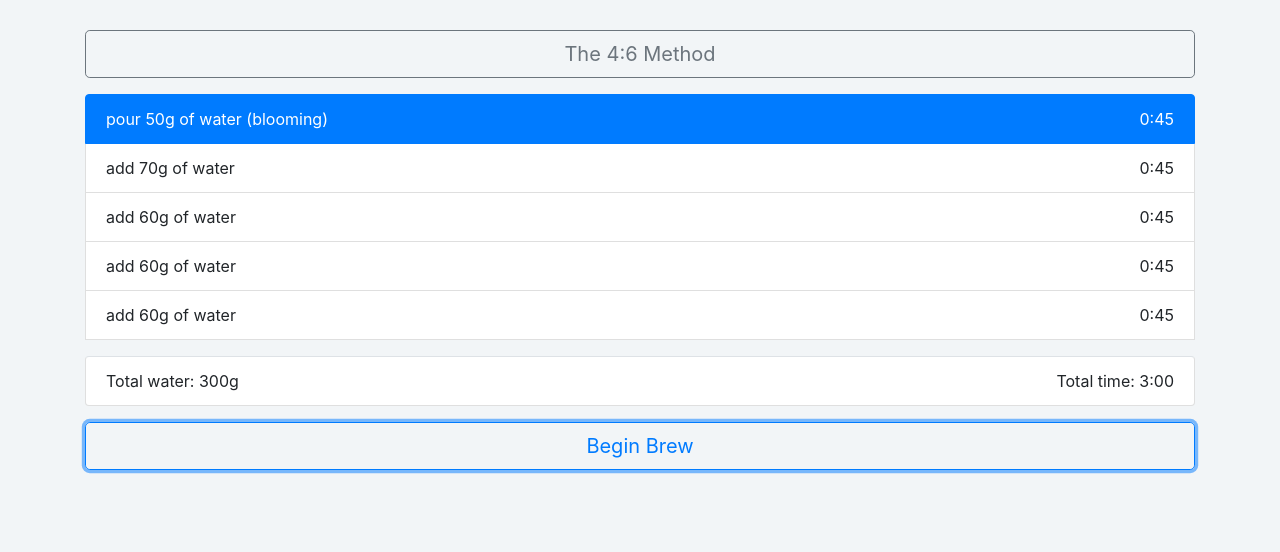
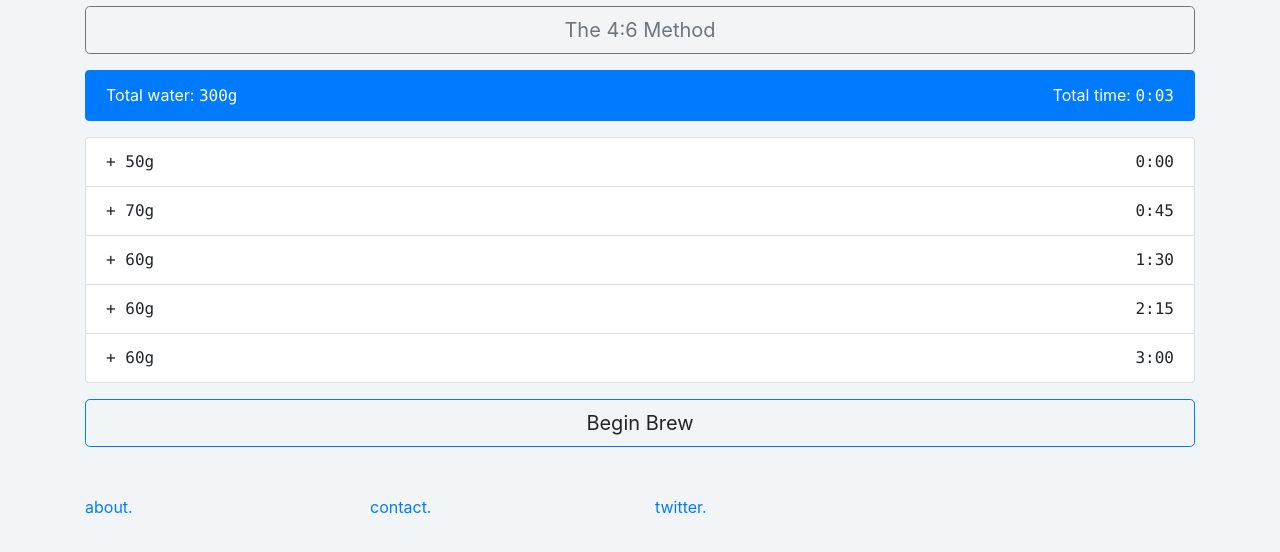
Before and after one commit to Thomascountz/kaffe, a plain HTML site: page index.html in a window 1280 px wide. Both pictures are taken after a click on the button "Begin Brew". Shown: the part 242-794 px from the top of the page. Drawn offline with nearby package versions, Linux system fonts and the light colour scheme.

Commit message:
add timer

```diff
--- a/dist/scripts.js
+++ b/dist/scripts.js
@@ -0,0 +1,36 @@
+"use strict";
+var timerStarted = false;
+function startBrew() {
+    if (timerStarted == true) {
+        return;
+    }
+    var brewTimer = document.getElementById("brew-timer");
+    if (brewTimer == null) {
+        console.error("No element with id: `brew-timer` found in DOM");
+        return;
+    }
+    timerStarted = true;
+    startTimer(brewTimer);
+}
+function startTimer(brewTimer) {
+    var currentTime = brewTimer.innerHTML;
+    var minuteAndSecond = currentTime.split(/[:]+/);
+    var minute = Number(minuteAndSecond[0]);
+    var second = Number(minuteAndSecond[1]);
+    var nextSecond = second + 1;
+    var nextMinute = minute;
+    if (nextSecond > 59) {
+        nextSecond = 0;
+    }
+    if (nextSecond == 0) {
+        nextMinute = minute + 1;
+    }
+    var newTime = displayTime(nextMinute, nextSecond);
+    brewTimer.innerHTML = newTime;
+    console.log(newTime);
+    setTimeout(function () { startTimer(brewTimer); }, 1000);
+}
+function displayTime(minute, second) {
+    return minute + ":" + String(second).padStart(2, "0");
+}
+//# sourceMappingURL=scripts.js.map
--- a/index.html
+++ b/index.html
@@ -18,10 +18,10 @@
       <div class="row mt-5 mb-5">
         <div class="media"><img src="dist/images/pourover-logo.png" alt="pourover logo" width="80" height="80"></div>
       </div>
-        <h1 class="mb-5">
-          kaffe.
-          <span class="font-weight-lighter">v.0.0.1</span>
-        </h1>
+      <h1 class="mb-4">
+        kaffe.
+        <span class="font-weight-lighter">v.0.0.1</span>
+      </h1>
       <p>
       <a class="btn btn-outline-secondary btn-lg btn-block" data-toggle="collapse" href="#methodDetails" role="button" aria-expanded="false" aria-controls="methodDetails"> The 4:6 Method </a>
       </p>
@@ -51,20 +51,33 @@
               <p class="ml-4">
               The remaining number of pours (60%) will decide the strength of the coffee. A fewer number of pours will introduce less agitation to the coffee bed and the final cup will taste less strong. A larger number of pours will introduce more agitation to the coffee bed (increasing extraction), and the final cup will taste stronger.
               </p>
-              <a class="text-right" href="https://kurasu.kyoto/blogs/kurasu-journal/2016-world-brewers-cup-champion-tetsu-kasuya">source.</a>
-              <a class="btn btn-outline-primary btn-lg" href="#" role="button">Begin Brew</a>
+              <a class="text-right mb-3" href="https://kurasu.kyoto/blogs/kurasu-journal/2016-world-brewers-cup-champion-tetsu-kasuya">source.</a>
+              <a class="btn btn-outline-primary btn-lg" onclick="startBrew()" role="button">Begin Brew</a>
         </div>
       </div>
 
       <ul class="list-group">
-        <li class="list-group-item active"><p class="float-left">pour 50g of water (blooming)</p><p id="timer" class="float-right">0:45</p></li>
-        <li class="list-group-item"><p class="float-left">add 70g of water</p><p class="float-right">0:45</p></li>
-        <li class="list-group-item"><p class="float-left">add 60g of water</p><p class="float-right">0:45</p></li>
-        <li class="list-group-item"><p class="float-left">add 60g of water</p><p class="float-right">0:45</p></li>
-        <li class="list-group-item"><p class="float-left">add 60g of water</p><p class="float-right">0:45</p></li>
-        <li class="list-group-item mt-3 border-top rounded"><p class="float-left">Total water: 300g</p><p class="float-right">Total time: 3:00</p></li>
+        <li class="list-group-item mb-3 active"><p class="float-left">Total water: <span class="text-monospace" id="water-total">300g</span></p><p class="float-right">Total time: <span class="text-monospace" id="brew-timer">0:00</span></p></li>
       </ul>
-      <a class="btn btn-outline-primary btn-lg btn-block mt-3 mb-3" href="#" role="button">Begin Brew</a>
+      <ul class="list-group">
+        <li class="list-group-item"><p class="float-left text-monospace">+ 50g</p><p class="float-right text-monospace">0:00</p></li>
+        <li class="list-group-item"><p class="float-left text-monospace">+ 70g</p><p class="float-right text-monospace">0:45</p></li>
+        <li class="list-group-item"><p class="float-left text-monospace">+ 60g</p><p class="float-right text-monospace">1:30</p></li>
+        <li class="list-group-item"><p class="float-left text-monospace">+ 60g</p><p class="float-right text-monospace">2:15</p></li>
+        <li class="list-group-item"><p class="float-left text-monospace">+ 60g</p><p class="float-right text-monospace">3:00</p></li>
+      </ul>
+      <a class="btn btn-outline-primary btn-lg btn-block mt-3 mb-3" onclick="startBrew()" role="button">Begin Brew</a>
+      <footer class="row footer mb-3 mt-5">
+        <div class="col-3">
+          <a href="#">about.</a>
+        </div>
+        <div class="col-3">
+          <a href="#">contact.</a>
+        </div>
+        <div class="col-3">
+          <a href="#">twitter.</a>
+        </div>
+      </footer>
     </div>
 
     <script src="https://code.jquery.com/jquery-3.4.1.slim.min.js" integrity="sha384-J6qa4849blE2+poT4WnyKhv5vZF5SrPo0iEjwBvKU7imGFAV0wwj1yYfoRSJoZ+n" crossorigin="anonymous"></script>
--- a/tsconfig.json
+++ b/tsconfig.json
@@ -4,7 +4,11 @@
     // "incremental": true,                   /* Enable incremental compilation */
     "target": "es5",                          /* Specify ECMAScript target version: 'ES3' (default), 'ES5', 'ES2015', 'ES2016', 'ES2017', 'ES2018', 'ES2019' or 'ESNEXT'. */
     "module": "commonjs",                     /* Specify module code generation: 'none', 'commonjs', 'amd', 'system', 'umd', 'es2015', or 'ESNext'. */
-    // "lib": [],                             /* Specify library files to be included in the compilation. */
+    "lib": [
+      "es6",
+      "dom",
+      "es2017.string"
+    ],
     // "allowJs": true,                       /* Allow javascript files to be compiled. */
     // "checkJs": true,                       /* Report errors in .js files. */
     // "jsx": "preserve",                     /* Specify JSX code generation: 'preserve', 'react-native', or 'react'. */
```
Also changed, not shown: scripts.ts (added, +34 -0 lines), 1 other file.
